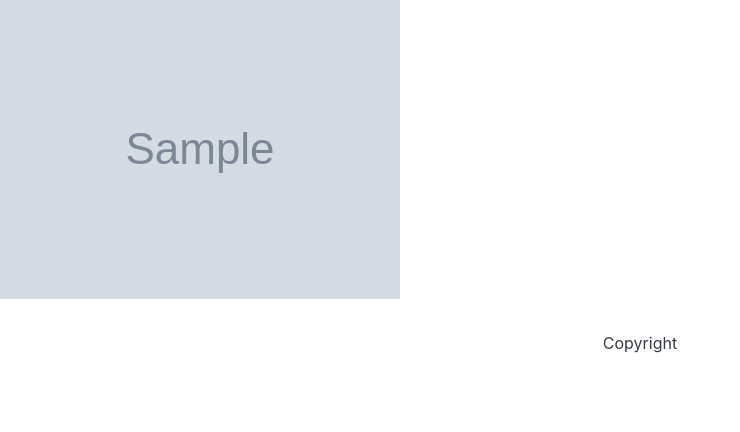
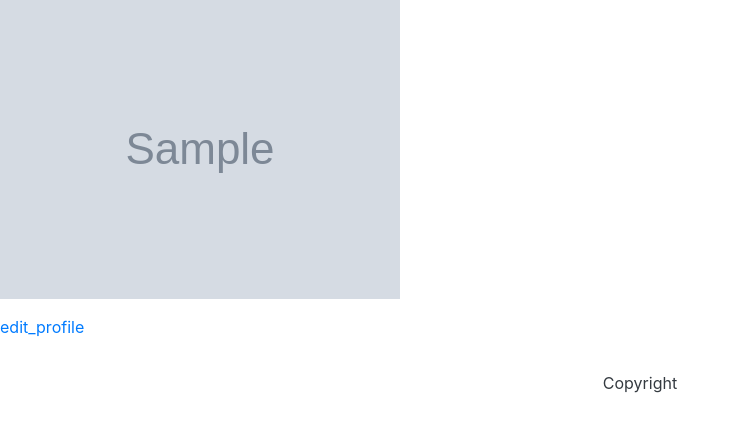
Before and after one commit to nataliasipenko/natalyamashliakevich_app, a Django app: page /profile/ in a window 1280 px wide. Shown: the part 161-593 px from the top of the page, without its empty margins (0-740 px from the left). Run offline with Django 3.2, Linux system fonts and the light colour scheme; a user stored in the database is signed in; tables that the repository leaves empty hold one stand-in row (values such as "Sample post"); grey boxes marked "Sample" are stand-in pictures; some libraries are stand-ins or nearby versions.

Commit message:
Iteration 6. Added profile edition

```diff
--- a/blog/templates/profile.html
+++ b/blog/templates/profile.html
@@ -8,5 +8,5 @@
     <p>name: {{ request.user.first_name }} {{ request.user.last_name }} </p>
     <p>birthday: {{ request.user.profile.birthday }}</p>
     <p><img src="{{ request.user.profile.photo.url }}" alt="alternative"></p>
-{#    <p><a href="{% url "edit_profile" %}">edit_profile</a></p>#}
+    <p><a href="{% url "edit_profile" %}">edit_profile</a></p>
 {% endblock %}
--- a/blog/urls.py
+++ b/blog/urls.py
@@ -36,6 +36,7 @@ urlpatterns = [
 
     path('profile/', views.view_profile, name='profile'),
     path('register/', views.register, name='register'),
+    path('edit_profile/', views.edit_profile, name='edit_profile'),
 
     path("client_post/", views.ClientPostList.as_view(), name="client_post"),
     path("<slug:slug>/", views.post_detail, name="post_detail"),
--- a/blog/views.py
+++ b/blog/views.py
@@ -6,8 +6,10 @@ from .forms import ClientPostForm
 from django.shortcuts import render, get_object_or_404, redirect
 from . import models
 from django.contrib.auth.decorators import login_required
+
 from . import forms
 from django.http import HttpResponse
+from django.contrib.auth.models import User
 
 
 # from django.views.generic import CreateView
@@ -28,7 +30,7 @@ class PostList(generic.ListView):
     paginate_by = 3
 
 
-@login_required()
+@login_required
 def post_detail(request, slug):
     template_name = "post_detail.html"
     post = get_object_or_404(models.Post, slug=slug)
@@ -118,3 +120,32 @@ def register(request):
         user_form = forms.RegistrationForm()
         return render(request, 'registration/register_user.html',
                       {'form': user_form})
+
+
+@login_required
+def edit_profile(request):
+    if request.method == "POST":
+
+        user_form = forms.UserEditForm(request.POST,
+                                       instance=request.user)
+        profile_form = forms.ProfileEditForm(request.POST,
+                                             instance=request.user.profile,
+                                             files=request.FILES)
+
+        if profile_form.is_valid():
+            if user_form.is_valid():
+
+                if not profile_form.cleaned_data['photo']:
+                    profile_form.cleaned_data['photo'] = request.user.profile.photo
+                profile_form.save()
+                user_form.save()
+                return render(request, 'profile.html')
+
+    else:
+        user_form = forms.UserEditForm(request.POST,
+                                       instance=request.user)
+        profile_form = forms.ProfileEditForm(request.POST,
+                                             instance=request.user.profile)
+        return render(request,
+                      'edit_profile.html',
+                      {'user_form': user_form, 'profile_form': profile_form})
```
Also changed, not shown: blog/forms.py (+13 -0 lines), blog/templates/edit_profile.html (added, +16 -0 lines), media/user/2021/06/11/320_GsIpQWJ.jpg (added).
